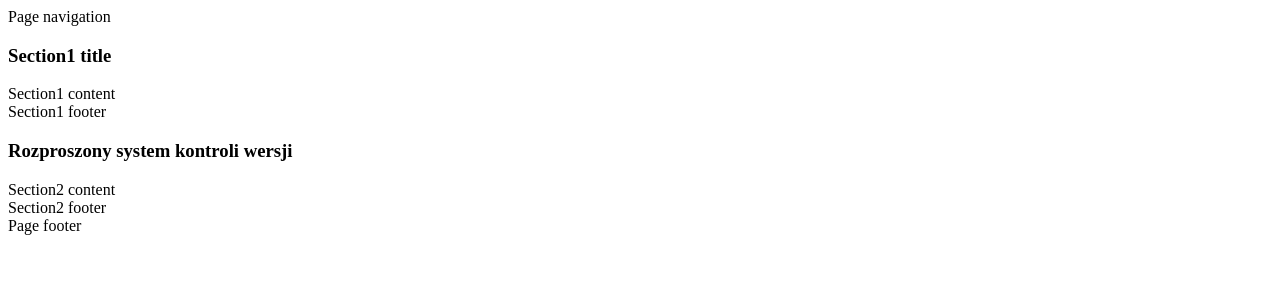
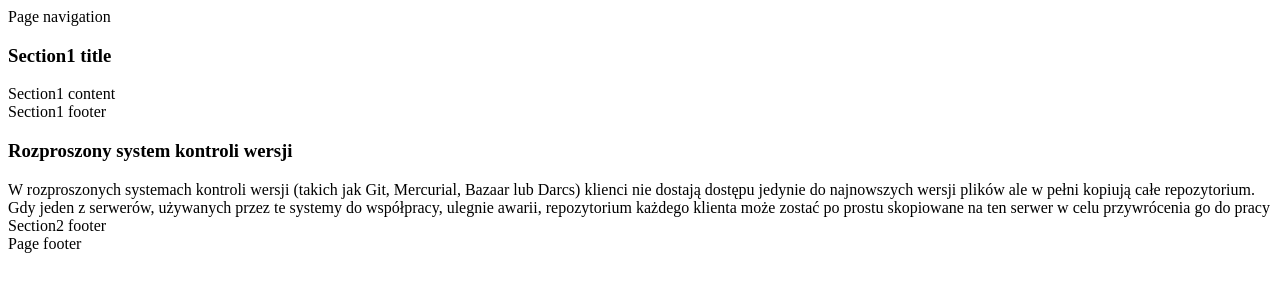
Before and after one commit to kj179602/iislabpio_179602, a plain HTML site: page index.html in a window 1280 px wide. Drawn offline with Linux system fonts and the light colour scheme.

Commit message:
6 commit

```diff
--- a/index.html
+++ b/index.html
@@ -22,7 +22,7 @@ Section1 footer
 <h3 class="panel-title">Rozproszony system kontroli wersji</h3>
 </div>
 <div class="panel-body">
-Section2 content
+W rozproszonych systemach kontroli wersji (takich jak Git, Mercurial, Bazaar lub Darcs) klienci nie dostają dostępu jedynie do najnowszych wersji plików ale w pełni kopiują całe repozytorium. Gdy jeden z serwerów, używanych przez te systemy do współpracy, ulegnie awarii, repozytorium każdego klienta może zostać po prostu skopiowane na ten serwer w celu przywrócenia go do pracy
 </div>
 <footer class="panel-footer">
 Section2 footer
```
